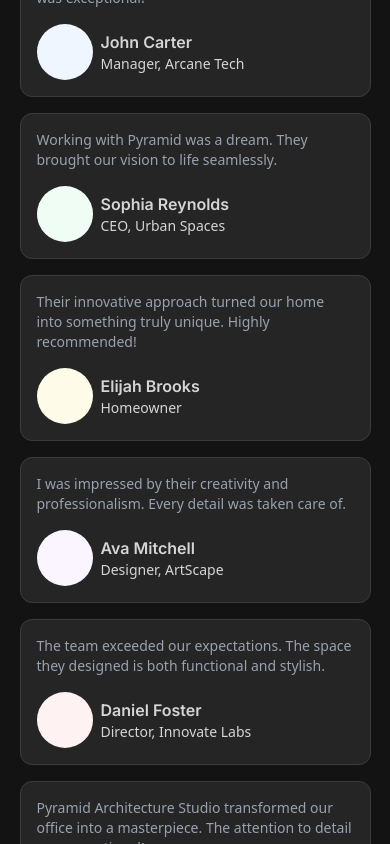
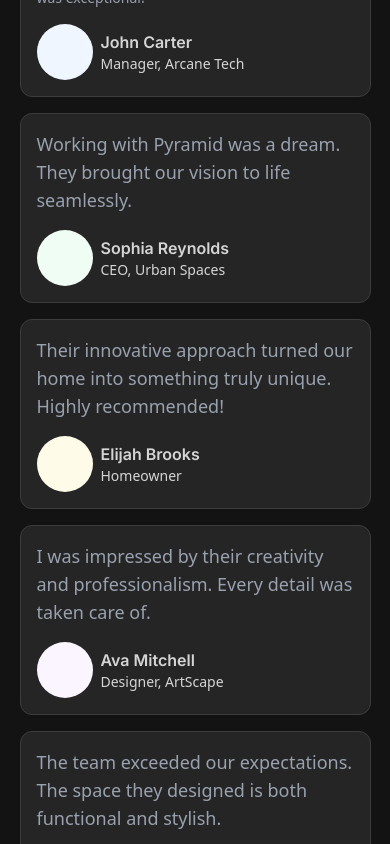
Before and after one commit to fiyinfabidun/pyramid, a React (Vite) app: page / in a window 390 px wide. Shown: the part 7400-8244 px from the top of the page. Built offline with nearby package versions, Linux system fonts and the light colour scheme.

Commit message:
edits minor

```diff
--- a/src/components/pages/Home.jsx
+++ b/src/components/pages/Home.jsx
@@ -320,7 +320,7 @@ function Home() {
 </div>
 
 <div className="test-card justify-between bg-[#252525] p-4 flex flex-col gap-4 rounded-xl">
-  <p className="text-sm lg:text-lg text-gray-400 text-start w-full">
+  <p className="text-lg text-gray-400 text-start w-full">
     Working with Pyramid was a dream. They brought our vision to life seamlessly.
   </p>
 
@@ -334,7 +334,7 @@ function Home() {
 </div>
 
 <div className="test-card justify-between bg-[#252525] p-4 flex flex-col gap-4 rounded-xl">
-  <p className="text-sm lg:text-lg text-gray-400 text-start w-full">
+  <p className="text-lg text-gray-400 text-start w-full">
     Their innovative approach turned our home into something truly unique. Highly recommended!
   </p>
 
@@ -348,7 +348,7 @@ function Home() {
 </div>
 
 <div className="test-card justify-between bg-[#252525] p-4 flex flex-col gap-4 rounded-xl">
-  <p className="text-sm lg:text-lg text-gray-400 text-start w-full">
+  <p className="text-lg text-gray-400 text-start w-full">
     I was impressed by their creativity and professionalism. Every detail was taken care of.
   </p>
 
@@ -362,7 +362,7 @@ function Home() {
 </div>
 
 <div className="test-card justify-between bg-[#252525] p-4 flex flex-col gap-4 rounded-xl">
-  <p className="text-sm lg:text-lg text-gray-400 text-start w-full">
+  <p className="text-lg text-gray-400 text-start w-full">
     The team exceeded our expectations. The space they designed is both functional and stylish.
   </p>
 
@@ -375,7 +375,7 @@ function Home() {
   </div>
 </div>
 <div className="test-card bg-[#252525] p-4 flex flex-col gap-4 rounded-xl justify-between">
-  <p className="text-sm lg:text-lg text-gray-400 text-start w-full">
+  <p className="text-lg text-gray-400 text-start w-full">
     Pyramid Architecture Studio transformed our office into a masterpiece. The attention to detail was exceptional!
   </p>
 
```
